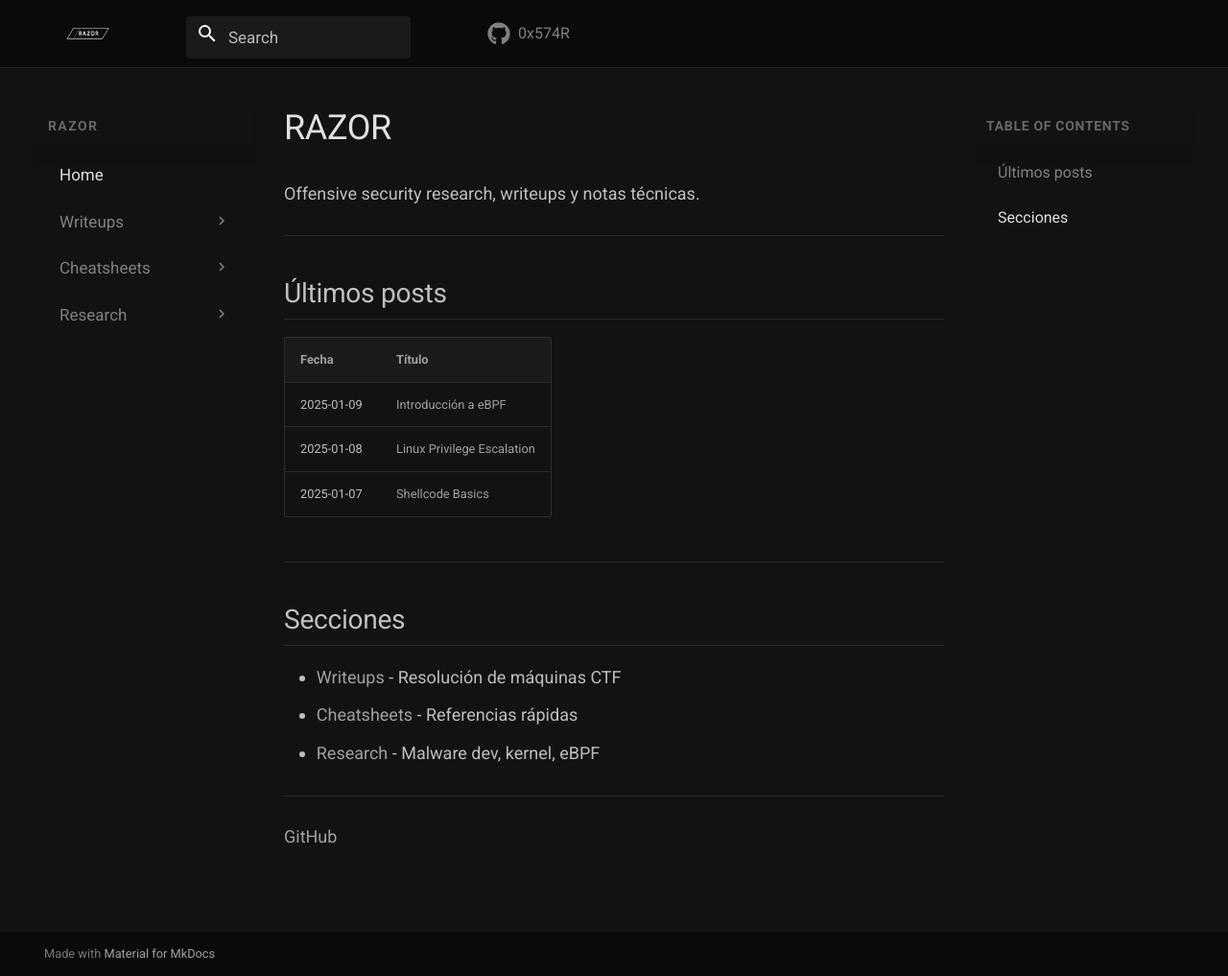
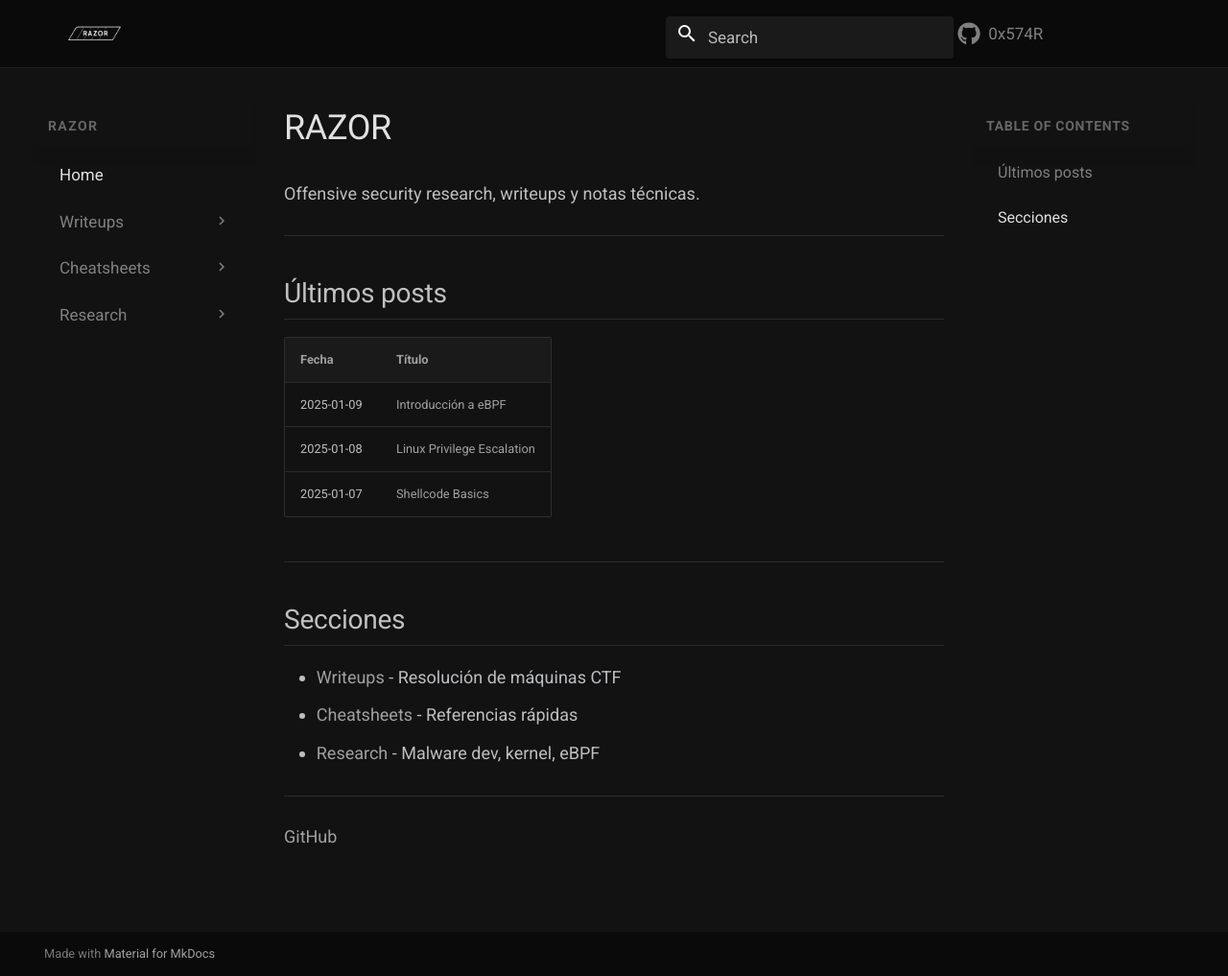
Before and after one commit to 0x574R/0x574R.github.io, an MkDocs documentation site: the page built from docs/index.md, in a window 1280 px wide and 1017 px high. Shown: the whole window at 96% size. Built offline with MkDocs 1.6.1 and Material for MkDocs 9.7.7, drawn with Linux system fonts in a browser that asks for light colours.

Commit message:
11 commit

```diff
--- a/docs/stylesheets/extra.css
+++ b/docs/stylesheets/extra.css
@@ -1,6 +1,6 @@
 /* ===== HEADER PROFESIONAL ===== */
 
-/* Header más compacto */
+/* Header compacto */
 .md-header {
   background-color: #0a0a0a !important;
   height: 3.5rem;
@@ -10,16 +10,19 @@
 .md-header__inner {
   padding: 0 1.5rem;
   height: 3.5rem;
+  display: flex;
+  align-items: center;
+  justify-content: space-between;
 }
 
-/* Logo - tamaño moderado, bien centrado */
+/* Logo - más grande, a la izquierda */
 .md-header__button.md-logo {
   padding: 0;
-  margin-right: 1.5rem;
+  margin-right: auto;
 }
 
 .md-header__button.md-logo img {
-  height: 2rem;
+  height: 2.5rem;
   width: auto;
 }
 
@@ -28,9 +31,16 @@
   display: none;
 }
 
-/* Search bar - más ancho y mejor posicionado */
+/* Contenedor derecho - search + github */
+.md-header__inner > .md-header__source {
+  order: 3;
+}
+
+/* Search bar - a la derecha */
 .md-search {
-  margin: 0 2rem;
+  order: 2;
+  margin-left: auto;
+  margin-right: 1.5rem;
 }
 
 .md-search__input {
@@ -39,20 +49,21 @@
   font-size: 0.85rem;
   height: 2.2rem;
   padding-left: 2.5rem;
+  width: 15rem;
 }
 
 .md-search__icon {
   color: #666;
 }
 
-/* GitHub link - espaciado */
+/* GitHub link - extremo derecho */
 .md-header__source {
-  margin-left: auto;
+  margin-left: 0;
 }
 
 .md-source {
   color: #808080;
-  font-size: 0.8rem;
+  font-size: 0.85rem;
 }
 
 .md-source:hover {
```
